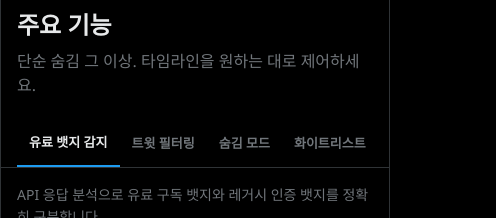
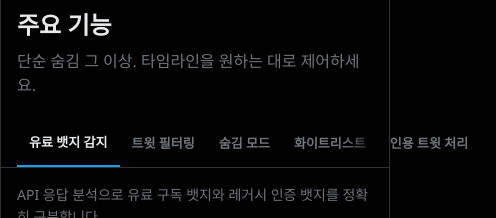
Before and after one commit to fotoner/blue-badge-remover-landing, a React (Vite) app: page / in a window 390 px wide. Shown: the part 2000-2218 px from the top of the page, 496 px wide, since content can reach past the window. Built offline with nearby package versions, Linux system fonts and the light colour scheme.

Commit message:
fix: hide scrollbar on feature tabs, add right fade hint
Scrollbar hidden via CSS. Right edge has a fade gradient
(mobile only) hinting more tabs are available via swipe.

Co-Authored-By: Claude Opus 4.6 (1M context) <noreply@anthropic.com>

```diff
--- a/src/sections/Features.tsx
+++ b/src/sections/Features.tsx
@@ -55,8 +55,9 @@ export function Features() {
       </p>
 
       {/* Horizontal tabs */}
-      <div className="-mx-4 mt-6 overflow-x-auto border-b border-border">
-        <div className="flex min-w-max px-4">
+      <div className="relative -mx-4 mt-6 border-b border-border">
+        <div className="flex min-w-max overflow-x-auto px-4 scrollbar-hide">
+          <style>{`.scrollbar-hide::-webkit-scrollbar{display:none}.scrollbar-hide{-ms-overflow-style:none;scrollbar-width:none}`}</style>
           {FEATURES.map((f, i) => (
             <button
               key={f.titleKey}
@@ -71,6 +72,8 @@ export function Features() {
             </button>
           ))}
         </div>
+        {/* Scroll hint fade */}
+        <div className="pointer-events-none absolute inset-y-0 right-0 w-12 bg-gradient-to-l from-bg-primary to-transparent sm:hidden" />
       </div>
 
       {/* Description */}
```
